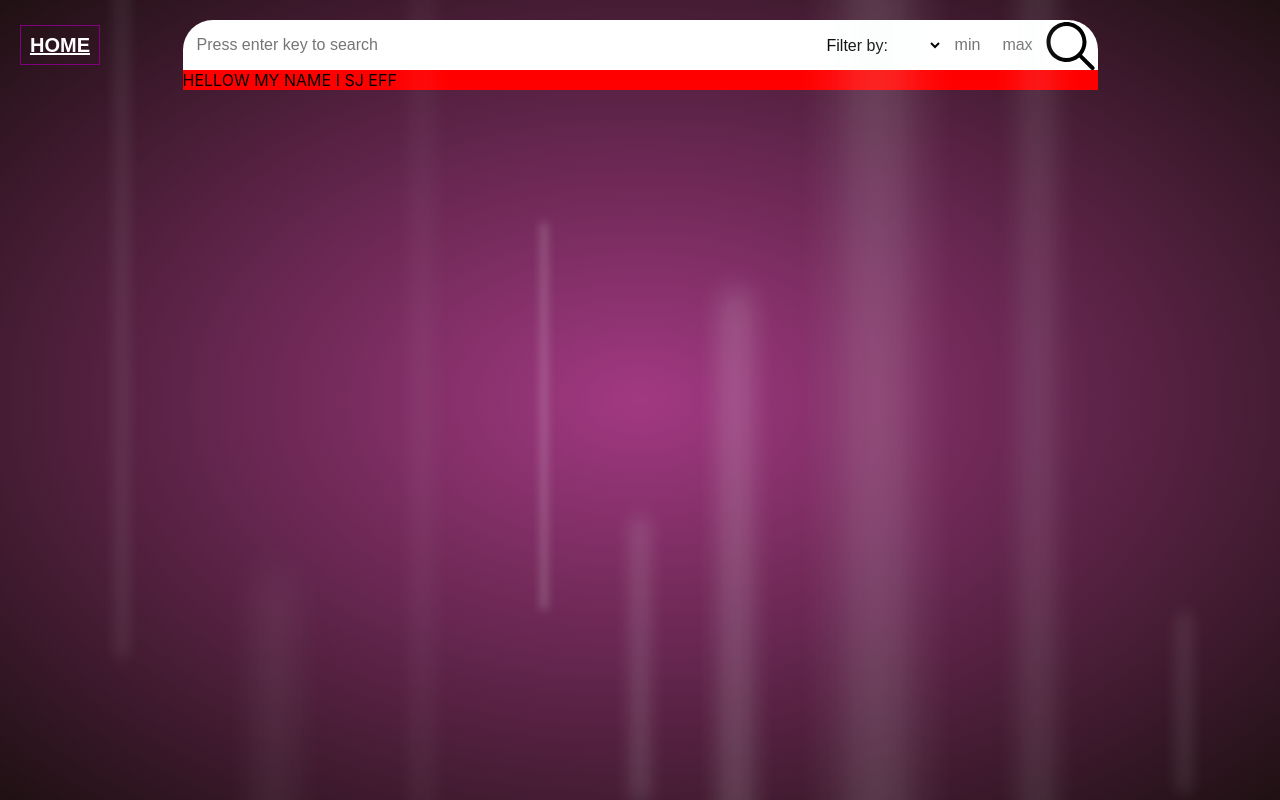
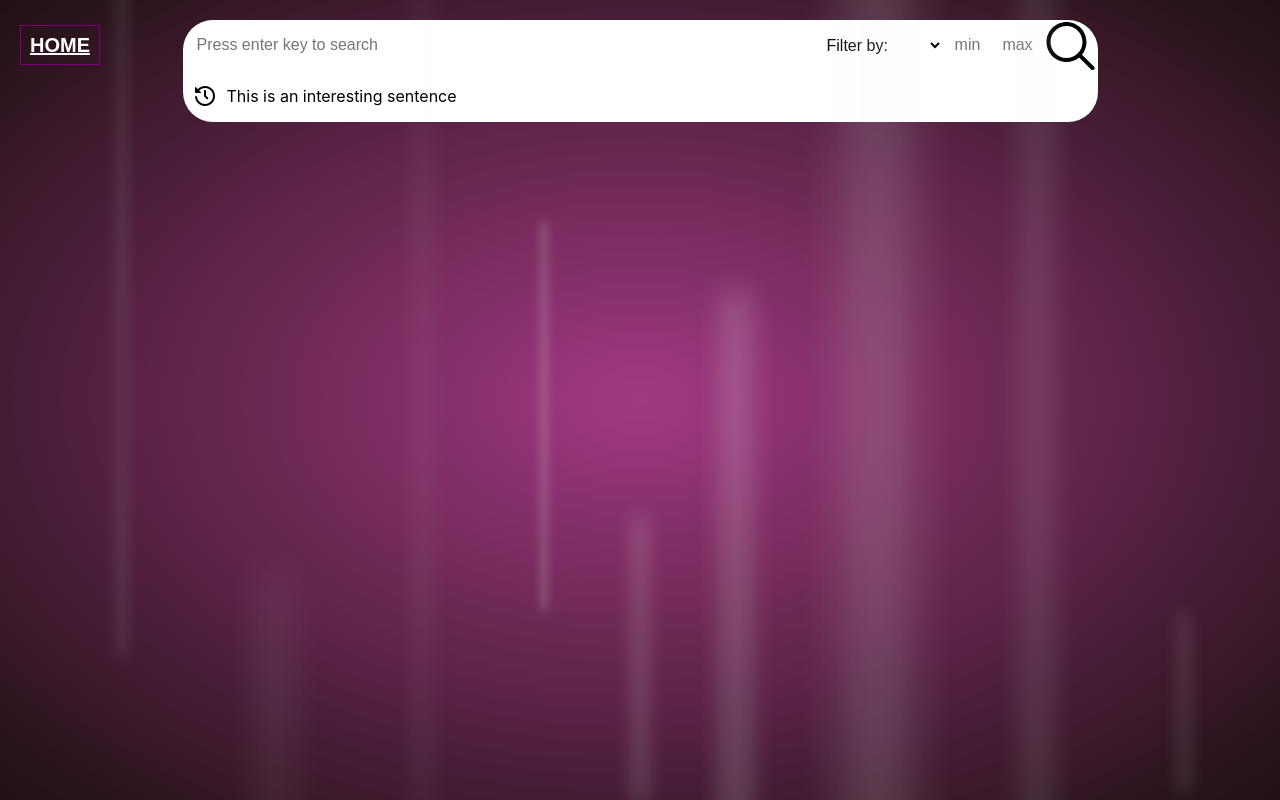
Before and after one commit to MissKayGhann/World-Cup-Players, a React (Create React App) app in the folder client/: page / in a window 1280 px wide. Both pictures are taken after typing "Sample", "5", "5" into the empty fields and a click on the input 1069 px from the left and 46 px from the top of the page. Built offline with nearby package versions, Linux system fonts and the light colour scheme; no server answers.

Commit message:
Added search result component + basic styling

```diff
--- a/client/src/components/SearchBar/index.tsx
+++ b/client/src/components/SearchBar/index.tsx
@@ -1,4 +1,6 @@
 import "./style.scss";
+import SearchResult from "../SearchResult";
+import { ISearchResultProps } from "../../types/";
 
 interface ISearchBarProps {
     setRoute: React.Dispatch<React.SetStateAction<string>>;
@@ -7,6 +9,7 @@ interface ISearchBarProps {
 
 const SearchBar = ({ setRoute, results }: ISearchBarProps): JSX.Element => {
     const handleSubmit = (e: React.FormEvent<HTMLFormElement>) => {
+        // add search result to localStorage/cookies
         e.preventDefault(); // preventing form from submitting (that's kinda trippy to read lol)
 
         setRoute("result");
@@ -14,6 +17,13 @@ const SearchBar = ({ setRoute, results }: ISearchBarProps): JSX.Element => {
 
         // logic for submitting form goes here:
         console.log(e);
+    };
+
+    const searchResultProps: ISearchResultProps = {
+        props: {
+            content: "This is an interesting sentence",
+            recentlySearched: true,
+        },
     };
 
     return (
@@ -67,7 +77,7 @@ const SearchBar = ({ setRoute, results }: ISearchBarProps): JSX.Element => {
                         results ? "search-results-container" : "search-results-container hidden"
                     }
                 >
-                    HELLOW MY NAME I SJ EFF
+                    <SearchResult props={searchResultProps.props} />
                 </div>
             </div>
         </>
--- a/client/src/components/SearchBar/style.scss
+++ b/client/src/components/SearchBar/style.scss
@@ -25,7 +25,7 @@
 
 
     .search-results-container {
-        background-color: red;
+        // background-color: red;
         width: calc(50% + 275px);
         height: 100%;
     }
--- /dev/null
+++ b/client/src/components/SearchResult/index.tsx
@@ -0,0 +1,15 @@
+import { FC } from "react";
+import historyIcon from "../../assets/history-icon.png";
+import { ISearchResultProps } from "../../types";
+import "./style.scss";
+
+const SearchResult: FC<ISearchResultProps> = ({ props }): JSX.Element => {
+    return (
+        <div className="result-entry-container">
+            {props.recentlySearched && <img src={historyIcon} alt="recent search result" />}
+            <p>{props.content}</p>
+        </div>
+    );
+};
+
+export default SearchResult;
--- /dev/null
+++ b/client/src/components/SearchResult/style.scss
@@ -0,0 +1,18 @@
+@import '../../styles/variables.scss';
+
+.result-entry-container {
+		@include flex-container(row, flex-start, center);
+		column-gap: 10px;
+		cursor: pointer;
+		padding-inline: 10px;
+		background: rgba(255, 255, 255, 1);
+		transition: all .2s ease;
+
+		&:hover {
+			background:rgba(255, 255, 255, 0.7);
+		}
+
+		&:last-child {
+			border-radius: 0 0 30px 30px;
+		}
+}
```
Also changed, not shown: client/src/types/index.ts (+8 -0 lines), client/src/assets/history-icon.png (added).
